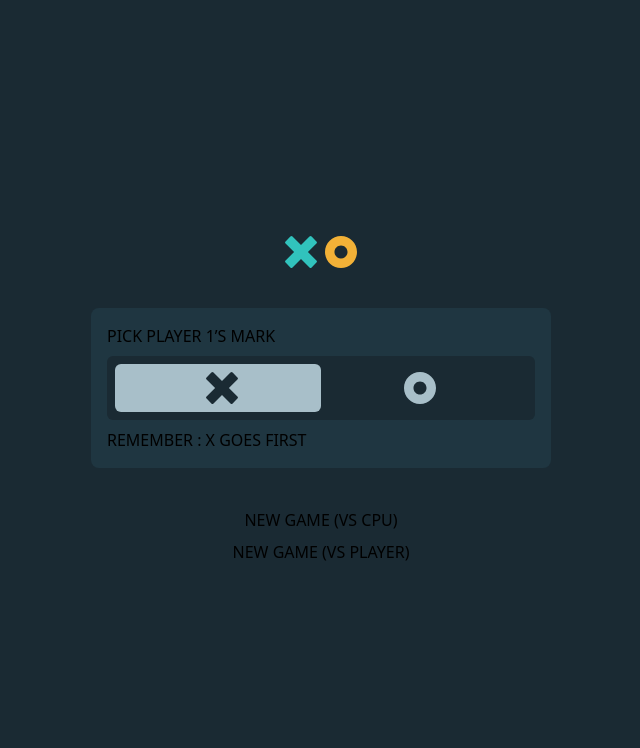
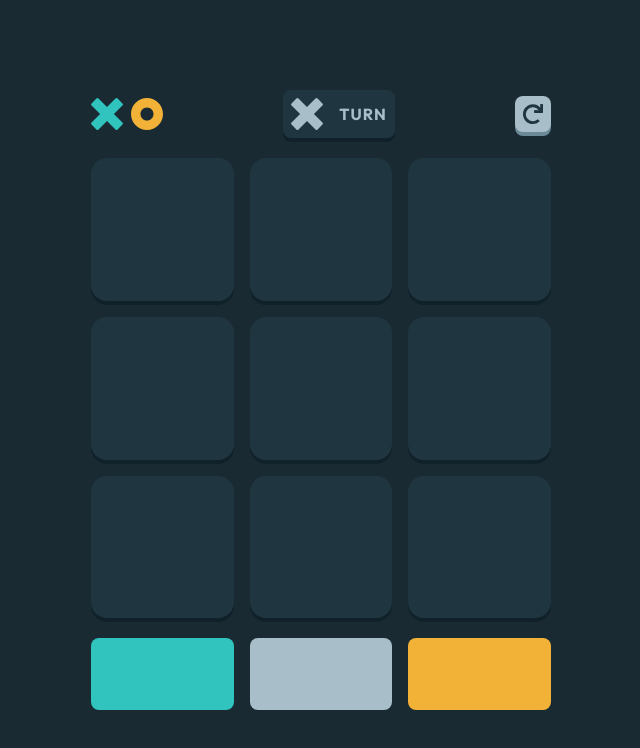
Before and after one commit to jasper2virtual/fem-tic-tac-toe, a Vue app: page / in a window 1280 px wide. Both pictures are taken after a click on the button "NEW GAME (VS CPU)". Shown: the top 748 px of the page, without its empty margins (319-959 px from the left). Built offline with nearby package versions, Linux system fonts and the light colour scheme.

Commit message:
Refactor game components for improved state management and UI updates

```diff
--- a/src/App.vue
+++ b/src/App.vue
@@ -1,9 +1,11 @@
 <template>
-  <div class="flex flex-col items-center justify-center w-screen min-h-screen bg-app-dark-navy">
+  <div
+    class="flex flex-col items-center justify-center w-screen min-h-screen bg-app-dark-navy p-4 max-app-tablet:relative">
+    <div id="mobile-header" class=" max-app-tablet:absolute max-app-tablet:left-4 max-app-tablet:right-4 max-app-tablet:top-4 max-w-[460px] mx-auto"></div>
     <main-screen-container>
 
-      <new-game-menu v-if="currentScreen === 'NewGameMenu'" />
-      <game-board v-if="currentScreen === 'GameBoard'" />
+      <new-game-menu v-if="currentScreen === 'NewGameMenu'" @newGame="newGame" />
+      <game-board-screen v-if="currentScreen === 'GameBoard'" :gameMode="gameMode" />
 
     </main-screen-container>
   </div>
@@ -12,14 +14,17 @@
 import { provide, ref } from 'vue';
 import MainScreenContainer from '@/components/main-screen-container.vue'
 import NewGameMenu from '@/components/new-game-menu.vue'
-import GameBoard from '@/components/game-board.vue'
+import GameBoardScreen from '@/components/game-board-screen.vue'
 
-// Data
-const player1mark = ref<'X'|'O'>('X');
+const player1mark = ref<'X' | 'O'>('X');
 provide('player1mark', player1mark);
+const gameMode = ref<'vsCpu' | 'vsPlayer'>('vsCpu');
 
-// State
 const currentScreen = ref<'NewGameMenu' | 'GameBoard'>('NewGameMenu');
 
+const newGame = (newGameMode: 'vsCpu' | 'vsPlayer') => {
+  gameMode.value = newGameMode;
+  currentScreen.value = 'GameBoard';
+}
 
 </script>
--- /dev/null
+++ b/src/components/game-board-screen.vue
@@ -0,0 +1,77 @@
+<template>
+    <div class="flex flex-col gap-5">
+
+        <Teleport to="#mobile-header" :disabled="isTablet">
+            <div class="flex items-center">
+                <div class="flex gap-2">
+                    <img src="@/images/icon-x.svg" alt="X" class="w-8 h-8" />
+                    <img src="@/images/icon-o.svg" alt="O" class="w-8 h-8" />
+                </div>
+                <div
+                    class="app-text-heading-xs text-app-silver shadow-[0_4px_0_0_#10212A] p-2 rounded-lg
+                    mx-auto flex gap-4 items-center bg-app-semi-dark-navy">
+                    <i v-show="whoTurn=='O'" ref="iconORef" class="who-turn-icon" v-html="iconOSvg"></i>
+                    <i v-show="whoTurn=='X'" ref="iconXRef" class="who-turn-icon" v-html="iconXSvg"></i>
+                     TURN
+                </div>
+                <button class="shadow-[0_4px_0_0_#6B8997] bg-app-silver hover:bg-app-silver-hover p-2 rounded-lg cursor-pointer" v-html="iconRestartSvg" />
+            </div>
+
+        </Teleport>
+        <div>
+            <game-board :gameBoardState="gameBoardState" @cellClick="cellClick"/>
+        </div>
+        <div class="grid grid-cols-3 gap-4">
+            <div class=" aspect-[2] rounded-lg bg-app-light-blue"></div>
+            <div class=" aspect-[2] rounded-lg bg-app-silver"></div>
+            <div class=" aspect-[2] rounded-lg bg-app-light-yellow"></div>
+        </div>
+    </div>
+</template>
+<script lang="ts" setup>
+import { onMounted, onUnmounted, ref, useTemplateRef } from 'vue'
+import iconXSvg from '@/images/icon-x.svg?raw'
+import iconOSvg from '@/images/icon-o.svg?raw'
+import iconRestartSvg from '@/images/icon-restart.svg?raw'
+import gameBoard from './game-board.vue'
+const props = defineProps<{
+    gameMode: 'vsCpu' | 'vsPlayer'
+}>()
+const whoTurn = ref<'X' | 'O'>('X')
+
+const iconORef = useTemplateRef('iconORef')
+const iconXRef = useTemplateRef('iconXRef')
+onMounted(() => {
+    [iconORef, iconXRef].forEach((iconRef) => {
+        const iconElement = iconRef.value?.querySelector('svg') as SVGElement
+        iconElement.setAttribute('viewBox', '0 0 64 64')
+        iconElement.setAttribute('width', '32')
+        iconElement.setAttribute('height', '32')
+    })
+})
+const styles = getComputedStyle(document.documentElement)
+const tabletBreakPoint = styles.getPropertyValue("--breakpoint-app-tablet")
+const isTablet = ref<boolean>(true)
+onMounted(() => {
+    updateIsTablet()
+    window.addEventListener('resize', updateIsTablet)
+})
+const updateIsTablet = () => {
+    isTablet.value = window.matchMedia(`(min-width: ${tabletBreakPoint})`).matches
+}
+onUnmounted(() => {
+    window.removeEventListener('resize', updateIsTablet)
+})
+const gameBoardState = ref<Array<'X' | 'O' | null>>(Array(9).fill(null))
+const cellClick = (index: number) => {
+    gameBoardState.value[index] = whoTurn.value
+    whoTurn.value = whoTurn.value === 'X' ? 'O' : 'X'
+}
+</script>
+<style lang="scss" scoped>
+@use "@/styles/main.scss";
+
+.who-turn-icon :deep(>svg>path) {
+    @apply fill-app-silver;
+}
+</style>
--- a/src/components/game-board.vue
+++ b/src/components/game-board.vue
@@ -1 +1,20 @@
-<template></template>
+<template>
+    <div class="game-board grid grid-cols-3 grid-rows-3 gap-4">
+        <button
+        v-for="(cellState,index) in props.gameBoardState" :key="index"
+        @click="$emit('cellClick',index)"
+        :disabled="cellState !== null"
+        class="aspect-square
+            bg-app-semi-dark-navy
+            shadow-[0_4px_0_0_#10212A]
+            rounded-2xl flex items-center justify-center">
+        <img class="w-[45%] aspect-square"  v-if="cellState==='X'" src="@/images/icon-x.svg" alt="X" />
+        <img class="w-[45%] aspect-square" v-else-if="cellState==='O'" src="@/images/icon-o.svg" alt="O" />
+        </button>
+    </div>
+</template>
+<script lang="ts" setup>
+const props=defineProps<{
+    gameBoardState:Array<'X'|'O'|null>
+}>()
+</script>
--- a/src/components/main-screen-container.vue
+++ b/src/components/main-screen-container.vue
@@ -1,6 +1,6 @@
 <template>
-    <div class="flex flex-col mx-auto w-full min-h-full
-    app-tablet:min-h-fit app-tablet:max-w-[460px]">
+    <div class="flex flex-col mx-auto w-full min-h-full max-w-[460px]
+    app-tablet:min-h-fit">
         <slot />
     </div>
 </template>
--- a/src/components/new-game-menu.vue
+++ b/src/components/new-game-menu.vue
@@ -7,9 +7,14 @@
         <div>
             <player1-mark-selector />
         </div>
-        <div class="flex flex-col gap-2">
-            <button>NEW GAME (VS CPU)</button>
-            <button>NEW GAME (VS PLAYER)</button>
+        <div class="flex flex-col gap-6">
+            <button class=" bg-app-light-yellow hover:bg-app-light-yellow-hover p-4 rounded-xl
+            app-text-heading-s shadow-[0_8px_0_0_#CC8B13]"
+            @click="$emit('newGame','vsCpu')">NEW GAME (VS CPU)</button>
+            <button class=" bg-app-light-blue hover:bg-app-light-blue-hover p-4 rounded-xl
+            app-text-heading-s shadow-[0_8px_0_0_#118C87]"
+            @click="$emit('newGame','vsPlayer')"
+            >NEW GAME (VS PLAYER)</button>
         </div>
     </div>
 </template>
--- a/src/components/player1-mark-selector.vue
+++ b/src/components/player1-mark-selector.vue
@@ -1,7 +1,9 @@
 <template>
-    <div class="flex flex-col gap-2 bg-app-semi-dark-navy p-4 rounded-lg">
-        <div>PICK PLAYER 1’S MARK</div>
-        <label class="p-2 bg-app-dark-navy grid rounded-md">
+    <div class="flex flex-col items-center gap-2 bg-app-semi-dark-navy p-4 rounded-xl
+    shadow-[0_8px_0_0_#10212A]
+    ">
+        <div class="app-text-heading-xs text-app-silver">PICK PLAYER 1’S MARK</div>
+        <label class=" p-2 bg-app-dark-navy grid rounded-md self-stretch">
             <input type="checkbox" true-value="X" false-value="O" v-model="player1mark"
                 class="appearance-none col-span-full row-span-full" />
             <div class="col-span-full row-span-full grid grid-cols-2 place-items-center p-2">
@@ -9,11 +11,11 @@
                 <i v-html="iconOSvg" ref="iconORef" class="icon-x-o" :class="{ 'mark-selected': player1mark == 'O' }" />
             </div>
             <div class="col-span-full row-span-full relative">
-                <div class="absolute h-full w-1/2 bg-app-silver rounded-md transition-[left] duration-500"
+                <div class="absolute h-full w-1/2 bg-app-silver hover:bg-app-silver-hover rounded-md transition-[left] duration-500"
                     :class="{ 'left-0': player1mark == 'X', 'left-1/2': player1mark == 'O' }"></div>
             </div>
         </label>
-        <div>REMEMBER : X GOES FIRST</div>
+        <div class=" app-text-body text-app-silver">REMEMBER : X GOES FIRST</div>
     </div>
 </template>
 <script lang="ts" setup>
--- a/src/styles/main.scss
+++ b/src/styles/main.scss
@@ -21,22 +21,18 @@
     --font-outfit: 'Outfit', sans-serif;
 }
 
-.app-text-body {
+@utility app-text-body {
     @apply font-outfit font-medium text-[14px] tracking-[0.88px];
 }
-
-.app-heading-xs {
+@utility app-text-heading-xs {
     @apply font-outfit font-bold text-[16px] tracking-[1px];
 }
-
-.app-heading-s {
+@utility app-text-heading-s {
     @apply font-outfit font-bold text-[20px] tracking-[1.25px];
 }
-
-.app-heading-m {
+@utility app-text-heading-m {
     @apply font-outfit font-bold text-[24px] tracking-[1.5px];
 }
-
-.app-heading-l {
+@utility app-text-heading-l {
     @apply font-outfit font-bold text-[40px] tracking-[2.5px];
 }
```
